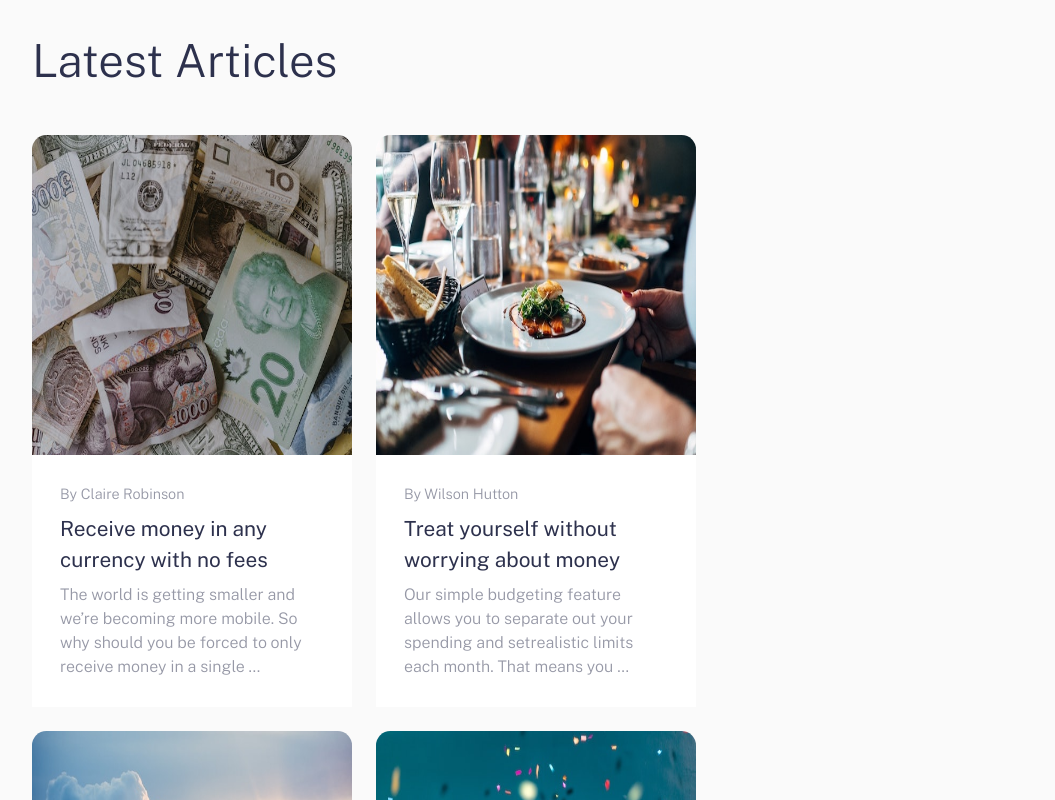
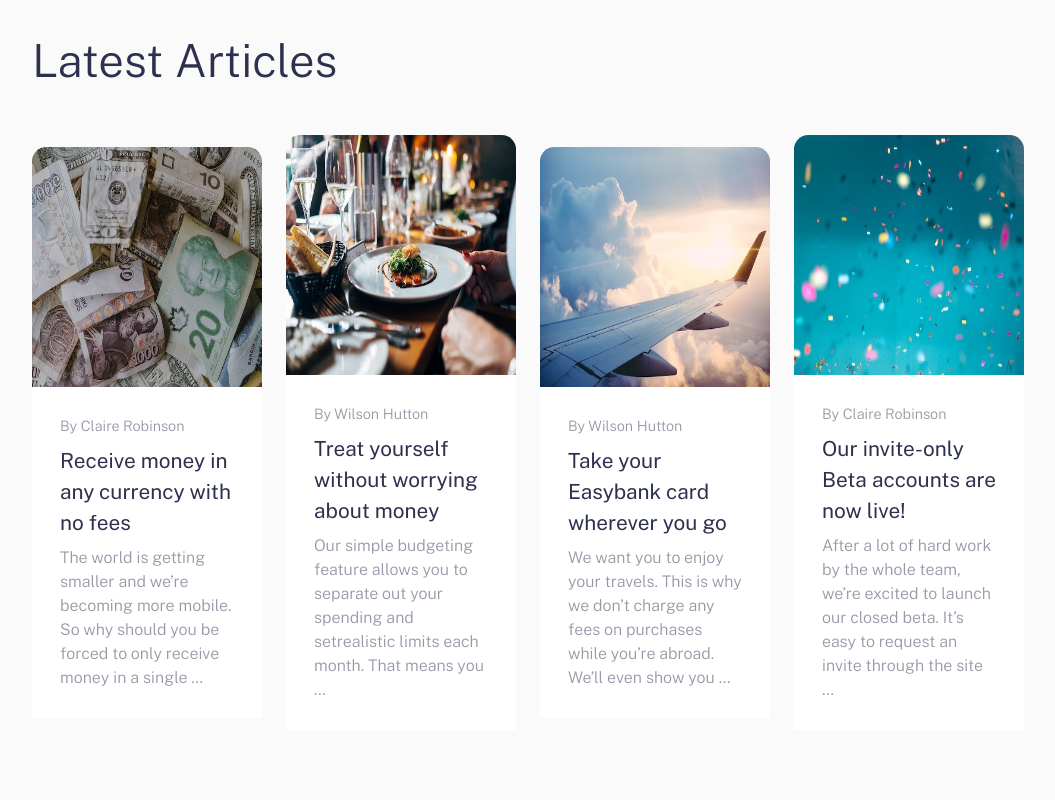
Before and after one commit to kenzycodex/EasyBank-Landing-Page, a React (Create React App) app: page / in a window 1280 px wide. Shown: the part 1580-2380 px from the top of the page, without its empty margins (112-1167 px from the left). Built offline with nearby package versions, Linux system fonts and the light colour scheme.

Commit message:
Bug fixed

```diff
--- a/src/components/Article.js
+++ b/src/components/Article.js
@@ -2,11 +2,7 @@
   return (
     <div className=" w-[20rem] bg-gray-100 cursor-pointer desktop:hover:scale-105 desktop:hover:shadow-xl transition-all duration-500 ease-out">
       <div className="w-full mx-auto">
-        <img
-          src={image}
-          alt={alt}
-          className="w-full mobile:h-[15rem] desktop:h-[20rem] rounded-t-[0.9rem]"
-        />
+        <img src={image} alt={alt} className="w-full h-[15rem] rounded-t-[0.9rem]" />
 
         <div className="flex basis-full flex-col justify-center items-start text-start bg-white p-7 gap-2">
           <p className="font-light text-[0.5rem] desktop:text-[0.9rem] text-gray-300">
--- a/src/components/Articles.js
+++ b/src/components/Articles.js
@@ -7,7 +7,7 @@
       <h1 className="mobile:text-[2rem] desktop:text-[2.85rem] font-light mb-10 desktop:text-start">
         Latest Articles
       </h1>
-      <div className="flex basis-full flex-row flex-wrap gap-6">
+      <div className="flex basis-full mobile:flex-col desktop:flex-row gap-6 justify-center items-center">
         {latestArticles.map((article) => (
           <Article
             image={article.image}
```
